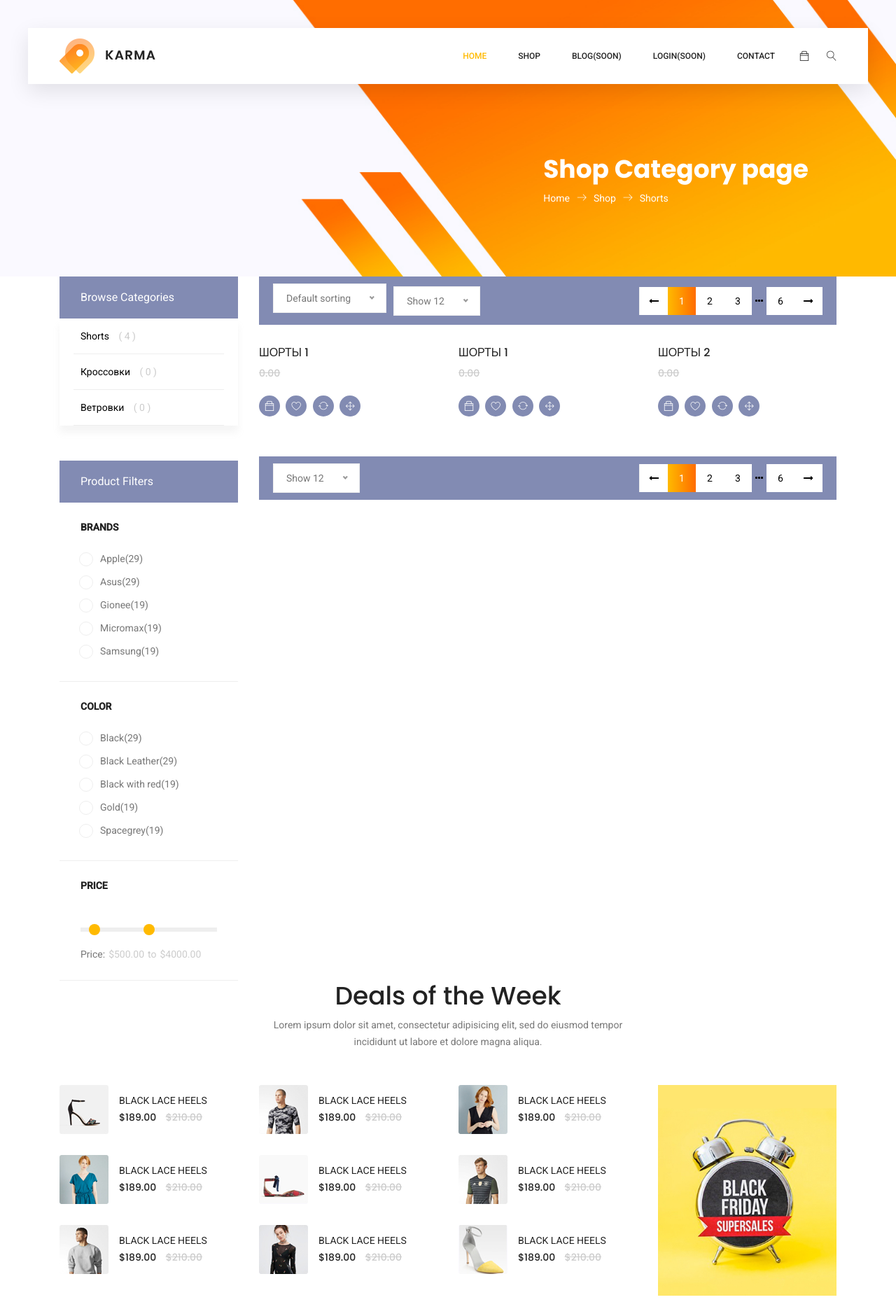
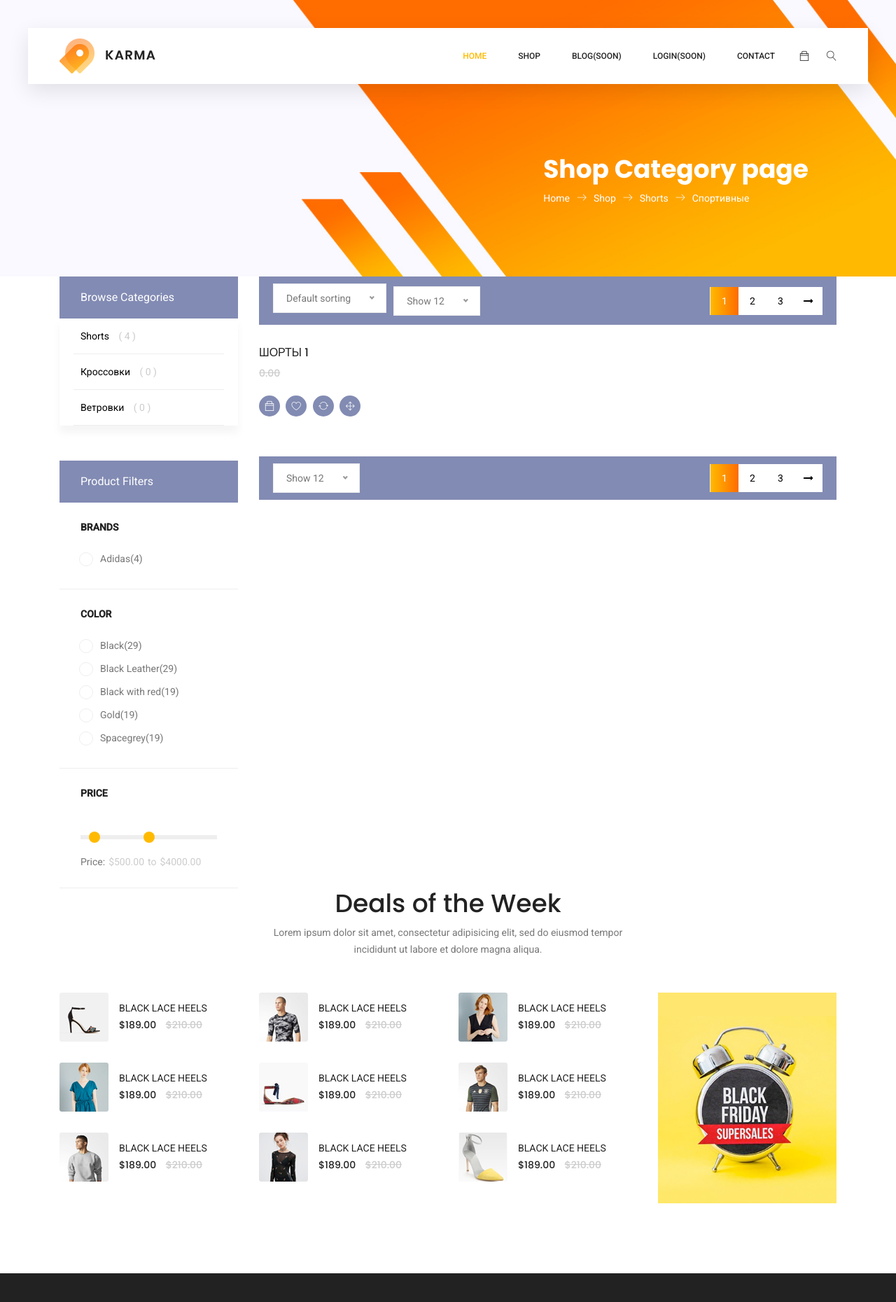
Before and after one commit to IlyaNSV/Backendshop, a Django app: page /category/1/subcategory/1/products/ in a window 1280 px wide. Shown: the top 1860 px of the page at 70% size. Run offline with Django 3.2, Linux system fonts and the light colour scheme; data comes from the database, SQL or seed files in the repository; both versions use the stored data as it was after the commit; some libraries are stand-ins or nearby versions.

Commit message:
- mainapp + hmtl refactored - category + subcategory menu added + pagination + brand (without! count) + bug(fixed) + filters(ajax request without filtering in view)

```diff
--- a/mainapp/templates/mainapp/IndexBaseTemplate.html
+++ b/mainapp/templates/mainapp/IndexBaseTemplate.html
@@ -17,7 +17,17 @@
     <!-- Site Title -->
     <title>{% block title %}{{ page_title|title }}{% endblock %}</title>
     {% block css %}
-
+        <link rel="stylesheet" href="/static/css/linearicons.css">
+        <link rel="stylesheet" href="/static/css/font-awesome.min.css">
+        <link rel="stylesheet" href="/static/css/themify-icons.css">
+        <link rel="stylesheet" href="/static/css/bootstrap.css">
+        <link rel="stylesheet" href="/static/css/owl.carousel.css">
+        <link rel="stylesheet" href="/static/css/nice-select.css">
+        <link rel="stylesheet" href="/static/css/nouislider.min.css">
+        <link rel="stylesheet" href="/static/css/ion.rangeSlider.css"/>
+        <link rel="stylesheet" href="/static/css/ion.rangeSlider.skinFlat.css"/>
+        <link rel="stylesheet" href="/static/css/magnific-popup.css">
+        <link rel="stylesheet" href="/static/css/main.css">
     {% endblock %}
 
 </head>
@@ -31,6 +41,20 @@
 {% include 'mainapp/includes/inc__site_footer.html' %}
 
 {% block js %}
+    <script src="/static/js/vendor/jquery-2.2.4.min.js"></script>
+    <script src="https://cdnjs.cloudflare.com/ajax/libs/popper.js/1.11.0/umd/popper.min.js"
+            integrity="sha384-b/U6ypiBEHpOf/4+1nzFpr53nxSS+GLCkfwBdFNTxtclqqenISfwAzpKaMNFNmj4"
+            crossorigin="anonymous"></script>
+    <script src="/static/js/vendor/bootstrap.min.js"></script>
+    <script src="/static/js/jquery.ajaxchimp.min.js"></script>
+    <script src="/static/js/jquery.nice-select.min.js"></script>
+    <script src="/static/js/jquery.sticky.js"></script>
+    <script src="/static/js/nouislider.min.js"></script>
+    <script src="/static/js/countdown.js"></script>
+    <script src="/static/js/jquery.magnific-popup.min.js"></script>
+    <script src="/static/js/owl.carousel.min.js"></script>
+    <script src="/static/js/main.js"></script>
+    <script src="/static/js/category_products_scripts.js"></script>
 {% endblock %}
 
 </body>
--- a/mainapp/templates/mainapp/category.html
+++ b/mainapp/templates/mainapp/category.html
@@ -1,15 +1,6 @@
 {% extends 'mainapp/IndexBaseTemplate.html' %}
 {% load static %}
-{% block css %}
-    <link rel="stylesheet" href="/static/css/linearicons.css">
-	<link rel="stylesheet" href="/static/css/owl.carousel.css">
-	<link rel="stylesheet" href="/static/css/font-awesome.min.css">
-	<link rel="stylesheet" href="/static/css/themify-icons.css">
-	<link rel="stylesheet" href="/static/css/nice-select.css">
-	<link rel="stylesheet" href="/static/css/nouislider.min.css">
-	<link rel="stylesheet" href="/static/css/bootstrap.css">
-	<link rel="stylesheet" href="/static/css/main.css">
-{% endblock %}
+
 {% block bodyContent %}
     <!-- Start Banner Area -->
     <section class="banner-area organic-breadcrumb">
@@ -21,6 +12,8 @@
                         <a href="{% url 'main:index' %}">Home<span class="lnr lnr-arrow-right"></span></a>
                         <a href="#">Shop<span class="lnr lnr-arrow-right"></span></a>
                         <a href="category.html">{{ category.name }}</a>
+                        <a href="#"><span class="lnr lnr-arrow-right"></span></a>
+                        <a href="category.html">{{ subcategory.name }}</a>
                     </nav>
                 </div>
             </div>
@@ -36,8 +29,9 @@
                     <ul class="main-categories">
                         {% for object in category_list %}
                             <li class="main-nav-list">
-                                <a class = "collapsed" {% if forloop.last %} class="border-bottom-0" {% endif %}
-                                        data-toggle="collapse" href="#category_{{ object.pk }}" aria-expanded="false" aria-controls="category_{{ object.pk }}">
+                                <a class="collapsed" {% if forloop.last %} class="border-bottom-0" {% endif %}
+                                   data-toggle="collapse" href="#category_{{ object.pk }}" aria-expanded="false"
+                                   aria-controls="category_{{ object.pk }}">
                                     <span class="lnr lnr-arrow-right">
                                     </span>
                                     {{ object.name }}
@@ -45,12 +39,13 @@
                                         ( {{ object.count_prods }} )
                                     </span>
                                 </a>
-                                <ul class="collapse" id="category_{{ object.pk }}" data-toggle="collapse" aria-expanded="false"
+                                <ul class="collapse" id="category_{{ object.pk }}" data-toggle="collapse"
+                                    aria-expanded="false"
                                     aria-controls="category_{{ object.pk }}">
 
                                     {% for sub in object.subs.all %}
                                         <li class="main-nav-list child">
-                                            <a href="#category_{{ object.pk }}">
+                                            <a href="{% url 'main:category_products' object.pk sub.pk %}">
                                                 {{ sub.name }}
                                                 <span class="number">
                                                     ( {{ sub.count_prods }} )
@@ -69,20 +64,13 @@
                         <div class="head">Brands</div>
                         <form action="#">
                             <ul>
-                                <li class="filter-list"><input class="pixel-radio" type="radio" id="apple" name="brand"><label
-                                        for="apple">Apple<span>(29)</span></label></li>
-                                <li class="filter-list"><input class="pixel-radio" type="radio" id="asus"
+                                {% for brand in brands_list %}
+                                    <li class="filter-list"><input class="pixel-radio" type="radio"
+                                                                   id="{{ brand.name }}"
                                                                    name="brand"><label
-                                        for="asus">Asus<span>(29)</span></label></li>
-                                <li class="filter-list"><input class="pixel-radio" type="radio" id="gionee"
-                                                               name="brand"><label for="gionee">Gionee<span>(19)</span></label>
+                                            for="{{ brand.name }}">{{ brand.name }}<span>({{ brand.brand_products_count }})</span></label>
                                     </li>
-                                <li class="filter-list"><input class="pixel-radio" type="radio" id="micromax"
-                                                               name="brand"><label
-                                        for="micromax">Micromax<span>(19)</span></label></li>
-                                <li class="filter-list"><input class="pixel-radio" type="radio" id="samsung"
-                                                               name="brand"><label
-                                        for="samsung">Samsung<span>(19)</span></label></li>
+                                {% endfor %}
                             </ul>
                         </form>
                     </div>
@@ -143,13 +131,26 @@
                         </select>
                     </div>
                     <div class="pagination">
-                        <a href="#" class="prev-arrow"><i class="fa fa-long-arrow-left" aria-hidden="true"></i></a>
-                        <a href="#" class="active">1</a>
-                        <a href="#">2</a>
-                        <a href="#">3</a>
+                        {% if products.has_previous %}
+                            <a href="{% url 'main:category_products_pagination' category.pk subcategory.pk products.previous_page_number %}"
+                               class="prev-arrow"><i class="fa fa-long-arrow-left" aria-hidden="true"></i></a>
+                        {% endif %}
+                        {% for number in range %}
+                            <a href="{% url 'main:category_products_pagination' category.pk subcategory.pk number %}"
+                                    {% if products.number == number %} class="active"{% endif %}>{{ number }}</a>
+                        {% endfor %}
+                        {% if products.paginator.num_pages > 4 %}
                             <a href="#" class="dot-dot"><i class="fa fa-ellipsis-h" aria-hidden="true"></i></a>
-                        <a href="#">6</a>
-                        <a href="#" class="next-arrow"><i class="fa fa-long-arrow-right" aria-hidden="true"></i></a>
+                        {% endif %}
+                        {% if products.paginator.num_pages > 3 %}
+                        <a href="{% url 'main:category_products_pagination' category.pk subcategory.pk products.paginator.num_pages %}"
+                                {% if products.number == products.paginator.num_pages %}
+                           class="active"{% endif %}>{{ products.paginator.num_pages }}</a>
+                        {% endif %}
+                        {% if products.has_next %}
+                            <a href="{% url 'main:category_products_pagination' category.pk subcategory.pk products.next_page_number %}"
+                               class="next-arrow"><i class="fa fa-long-arrow-right" aria-hidden="true"></i></a>
+                        {% endif %}
                     </div>
                 </div>
                 <!-- End Filter Bar -->
@@ -211,13 +212,26 @@
                         </select>
                     </div>
                     <div class="pagination">
-                        <a href="#" class="prev-arrow"><i class="fa fa-long-arrow-left" aria-hidden="true"></i></a>
-                        <a href="#" class="active">1</a>
-                        <a href="#">2</a>
-                        <a href="#">3</a>
+                        {% if products.has_previous %}
+                            <a href="{% url 'main:category_products_pagination' category.pk subcategory.pk products.previous_page_number %}"
+                               class="prev-arrow"><i class="fa fa-long-arrow-left" aria-hidden="true"></i></a>
+                        {% endif %}
+                        {% for number in range %}
+                            <a href="{% url 'main:category_products_pagination' category.pk subcategory.pk number %}"
+                                    {% if products.number == number %} class="active"{% endif %}>{{ number }}</a>
+                        {% endfor %}
+                        {% if products.paginator.num_pages > 4 %}
                             <a href="#" class="dot-dot"><i class="fa fa-ellipsis-h" aria-hidden="true"></i></a>
-                        <a href="#">6</a>
-                        <a href="#" class="next-arrow"><i class="fa fa-long-arrow-right" aria-hidden="true"></i></a>
+                        {% endif %}
+                        {% if products.paginator.num_pages > 3 %}
+                        <a href="{% url 'main:category_products_pagination' category.pk subcategory.pk products.paginator.num_pages %}"
+                                {% if products.number == products.paginator.num_pages %}
+                           class="active"{% endif %}>{{ products.paginator.num_pages }}</a>
+                        {% endif %}
+                        {% if products.has_next %}
+                            <a href="{% url 'main:category_products_pagination' category.pk subcategory.pk products.next_page_number %}"
+                               class="next-arrow"><i class="fa fa-long-arrow-right" aria-hidden="true"></i></a>
+                        {% endif %}
                     </div>
                 </div>
                 <!-- End Filter Bar -->
@@ -261,7 +275,8 @@
                                 <div class="middle">
                                     <p class="content">Mill Oil is an innovative oil filled radiator with the most
                                         modern technology. If you are
-                                        looking for category_{{ object.pk }} that can make your interior look awesome, and at the same
+                                        looking for category_{{ object.pk }} that can make your interior look awesome,
+                                        and at the same
                                         time give you the pleasant
                                         warm feeling during the winter.</p>
                                     <a href="#" class="view-full">View full Details <span
@@ -300,20 +315,3 @@
         </div>
     </div>
 {% endblock %}
-
-{% block js %}
-    <script src="/static/js/vendor/jquery-2.2.4.min.js"></script>
-	<script src="https://cdnjs.cloudflare.com/ajax/libs/popper.js/1.11.0/umd/popper.min.js" integrity="sha384-b/U6ypiBEHpOf/4+1nzFpr53nxSS+GLCkfwBdFNTxtclqqenISfwAzpKaMNFNmj4"
-	 crossorigin="anonymous"></script>
-	<script src="/static/js/vendor/bootstrap.min.js"></script>
-	<script src="/static/js/jquery.ajaxchimp.min.js"></script>
-	<script src="/static/js/jquery.nice-select.min.js"></script>
-	<script src="/static/js/jquery.sticky.js"></script>
-	<script src="/static/js/nouislider.min.js"></script>
-	<script src="/static/js/jquery.magnific-popup.min.js"></script>
-	<script src="/static/js/owl.carousel.min.js"></script>
-	<!--gmaps Js-->
-	<script src="https://maps.googleapis.com/maps/api/js?key=AIzaSyCjCGmQ0Uq4exrzdcL6rvxywDDOvfAu6eE"></script>
-	<script src="/static/js/gmaps.min.js"></script>
-	<script src="/static/js/main.js"></script>
-{% endblock %}
--- a/mainapp/templates/mainapp/includes/inc__main_menu.html
+++ b/mainapp/templates/mainapp/includes/inc__main_menu.html
@@ -16,7 +16,7 @@
                 <div class="collapse navbar-collapse offset" id="navbarSupportedContent">
                     <ul class="nav navbar-nav menu_nav ml-auto">
                         <li class="nav-item active"><a class="nav-link" href="{% url 'main:index' %}">Home</a></li>
-                        <li class="nav-item"><a class="nav-link" href="{% url 'main:category_products' 0 0%}">Shop</a></li>
+                        <li class="nav-item"><a class="nav-link" href="{% url 'main:category_products' 0 0 %}">Shop</a></li>
 {#                        <li class="nav-item submenu dropdown">#}
 {#                            <a href="#" class="nav-link dropdown-toggle" data-toggle="dropdown" role="button"#}
 {#                               aria-haspopup="true"#}
--- a/mainapp/urls.py
+++ b/mainapp/urls.py
@@ -5,7 +5,14 @@ app_name = 'mainapp'
 
 urlpatterns =[
     path('', mainapp.IndexView.as_view(), name='index'),
+
     path('contact/', mainapp.ContactView.as_view(), name='contact'),
-    re_path(r'^category/(?P<pk>\d+)/subcategory/(?P<spk>\d+)/products/$',
+
+    re_path(r'^category/(?P<cpk>\d+)/subcategory/(?P<scpk>\d+)/products/$',
             mainapp.category_products, name='category_products'),
+
+    re_path(r'^category/(?P<cpk>\d+)/subcategory/(?P<scpk>\d+)/products/(?P<page>\d+)/$',
+            mainapp.category_products, name='category_products_pagination'),
+    # path('', mainapp.price_filter),
+    # path('higher/<int:h_price>/', mainapp.price_filter),
 ]
--- a/mainapp/views.py
+++ b/mainapp/views.py
@@ -1,9 +1,10 @@
+from django.core.paginator import Paginator, PageNotAnInteger, EmptyPage
 from django.shortcuts import render, get_object_or_404
 
 # Create your views here.
 from django.views.generic import TemplateView
 
-from mainapp.models import Product, ProductCategory, ProductSubCategory
+from mainapp.models import Product, ProductCategory, ProductSubCategory, ProductBrand
 
 
 class IndexView(TemplateView):
@@ -14,24 +15,38 @@ class ContactView(TemplateView):
     template_name = 'mainapp/contact.html'
 
 
-def category_products(request, pk, spk):
+def category_products(request, cpk, scpk, page=1, l_price=None):
     category_list = ProductCategory.objects.all()
+    brands_list = ProductBrand.objects.all()
+    on_page = 1
+    range = [1, 2, 3]
+    if cpk == '0':
+        category = {'pk': 0, 'name': 'All categories'}
+        subcategory = {'pk': 0, 'name': 'All subcategories'}
+        products = Product.objects.filter(is_active=True)
 
 
-    if pk == '0':
-        category = {'pk': 0, 'name': 'All categories'}
-        subcategory = {'spk': 0, 'name': 'All subcategories'}
-        products = Product.objects.filter(is_active=True)
+    else:
+        category = get_object_or_404(ProductCategory, pk=cpk)
+        subcategory = get_object_or_404(ProductSubCategory, pk=scpk)
+        products = subcategory.sc_products.filter(is_active=True)
 
-    else:
-        category = get_object_or_404(ProductCategory, pk=pk)
-        subcategory = get_object_or_404(ProductSubCategory, pk=spk)
-        products = subcategory.products.filter(is_active=True)
+    products_paginator = Paginator(products, on_page)
+    try:
+        products = products_paginator.page(page)
+    except PageNotAnInteger:
+        products = products_paginator.page(1)
+    except EmptyPage:
+        products = products_paginator.page(products_paginator.num_pages)
 
     context = {
         'page_title': 'Catalog',
         'category_list': category_list,
+        'brands_list': brands_list,
         'category': category,
+        'subcategory': subcategory,
         'products': products,
+        'range': range,
     }
+
     return render(request, 'mainapp/category.html', context)
--- /dev/null
+++ b/static/js/category_products_scripts.js
@@ -0,0 +1,15 @@
+window.onload = function () {
+    console.log('DOM loaded');
+
+    $('.noUi-handle.noUi-handle-lower').on('mouseup', null,function (event) {
+        let lowerprice = parseInt($(event.target).attr('aria-valuetext'), 10);
+        console.log(lowerprice)
+        $.ajax({
+            url: 'filter/l_price/'+ lowerprice + '/',
+            success: function (data) {
+                console.log(data)
+                $('.basket_list').html(data.result);
+            }
+        });
+    })
+};
```
Also changed, not shown: mainapp/models.py (+11 -7 lines), db.sqlite3, static/js/jquery.nice-select.min.js. Lines whose indentation alone changed are shown as unchanged.
